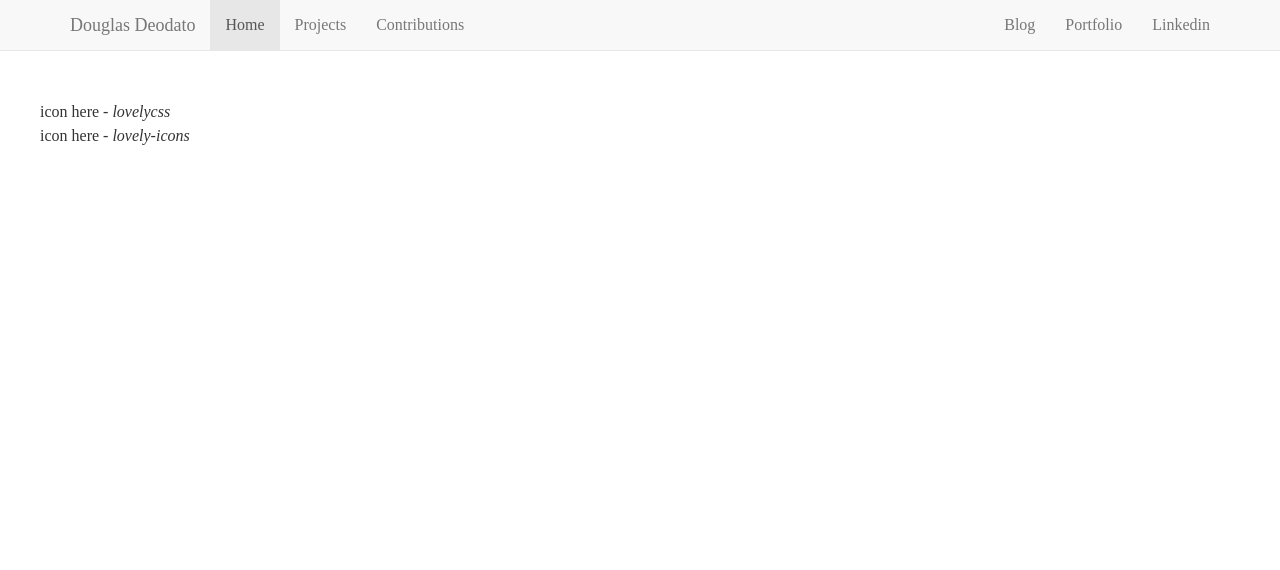
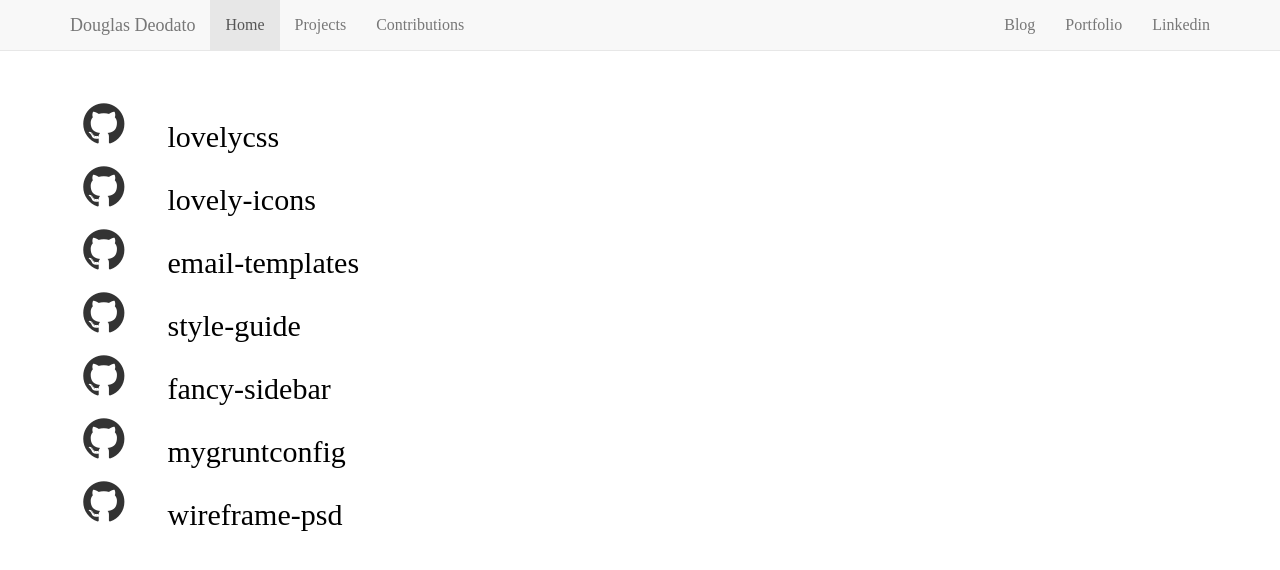
Before and after one commit to douglasdeodato/douglasdeodato.com, a website: page SITE/projects.html in a window 1280 px wide. Drawn offline with nearby package versions, Linux system fonts and the light colour scheme.

Commit message:
icons into json and html

```diff
--- a/SITE/app/app.js
+++ b/SITE/app/app.js
@@ -6,3 +6,9 @@ App.controller('ProjectCtrl', function($scope, $http) {
           $scope.projects = res.data;
         });
 });
+
+App.filter('to_trusted', ['$sce', function($sce){
+    return function(text) {
+        return $sce.trustAsHtml(text);
+    };
+}]);
--- a/SITE/app/content-projects.html
+++ b/SITE/app/content-projects.html
@@ -1,54 +1,10 @@
-<div ng-controller="ProjectCtrl">
-  <ul>
-    <li ng-repeat="project in projects">
-      {{project.icon}} - <em>{{project.name}}</em>
-    </li>
-  </ul>
-</div>
-<!-- <div class="container text-center">
-  <div class="row">
+<div class="container text-center" ng-controller="ProjectCtrl">
+  <div class="row" ng-repeat="project in projects">
     <div class="col-md-1">
-      <i class="fa fa-github fa-3x" aria-hidden="true"></i>
+      <div ng-bind-html="project.icon | to_trusted"></div>
     </div>
     <div class="col-md-11 text-left">
-      <h2>lovelycss</h2>
-    </div>
-    <div class="col-md-1">
-      <i class="fa fa-github fa-3x" aria-hidden="true"></i>
-    </div>
-    <div class="col-md-11 text-left">
-      <h2>lovely-icons</h2>
-    </div>
-    <div class="col-md-1">
-      <i class="fa fa-github fa-3x" aria-hidden="true"></i>
-    </div>
-    <div class="col-md-11 text-left">
-      <h2>email-templates</h2>
-    </div>
-    <div class="col-md-1">
-      <i class="fa fa-github fa-3x" aria-hidden="true"></i>
-    </div>
-    <div class="col-md-11 text-left">
-      <h2>style-guide</h2>
-    </div>
-    <div class="col-md-1">
-      <i class="fa fa-github fa-3x" aria-hidden="true"></i>
-    </div>
-    <div class="col-md-11 text-left">
-      <h2>fancy-sidebar</h2>
-    </div>
-    <div class="col-md-1">
-      <i class="fa fa-github fa-3x" aria-hidden="true"></i>
-    </div>
-    <div class="col-md-11 text-left">
-      <h2>mygruntconfig</h2>
-    </div>
-    <div class="col-md-1">
-      <i class="fa fa-github fa-3x" aria-hidden="true"></i>
-    </div>
-    <div class="col-md-11 text-left">
-      <h2>wireframe-psd</h2>
+      <h2>{{project.name}}</h2>
     </div>
   </div>
 </div>
- -->
--- a/SITE/app/projects.json
+++ b/SITE/app/projects.json
@@ -1,4 +1,30 @@
 [
-  { "icon": "icon here", "name": "lovelycss" },
-  { "icon": "icon here", "name": "lovely-icons" }
+    {
+      "icon": "<i class='fa fa-github fa-3x' aria-hidden='true'></i>",
+      "name": "lovelycss"
+    },
+    {
+      "icon": "<i class='fa fa-github fa-3x' aria-hidden='true'></i>",
+      "name": "lovely-icons"
+    },
+    {
+      "icon": "<i class='fa fa-github fa-3x' aria-hidden='true'></i>",
+      "name": "email-templates"
+    },
+    {
+      "icon": "<i class='fa fa-github fa-3x' aria-hidden='true'></i>",
+      "name": "style-guide"
+    },
+    {
+      "icon": "<i class='fa fa-github fa-3x' aria-hidden='true'></i>",
+      "name": "fancy-sidebar"
+    },
+    {
+      "icon": "<i class='fa fa-github fa-3x' aria-hidden='true'></i>",
+      "name": "mygruntconfig"
+    },
+    {
+      "icon": "<i class='fa fa-github fa-3x' aria-hidden='true'></i>",
+      "name": "wireframe-psd"
+    }
 ]
```
